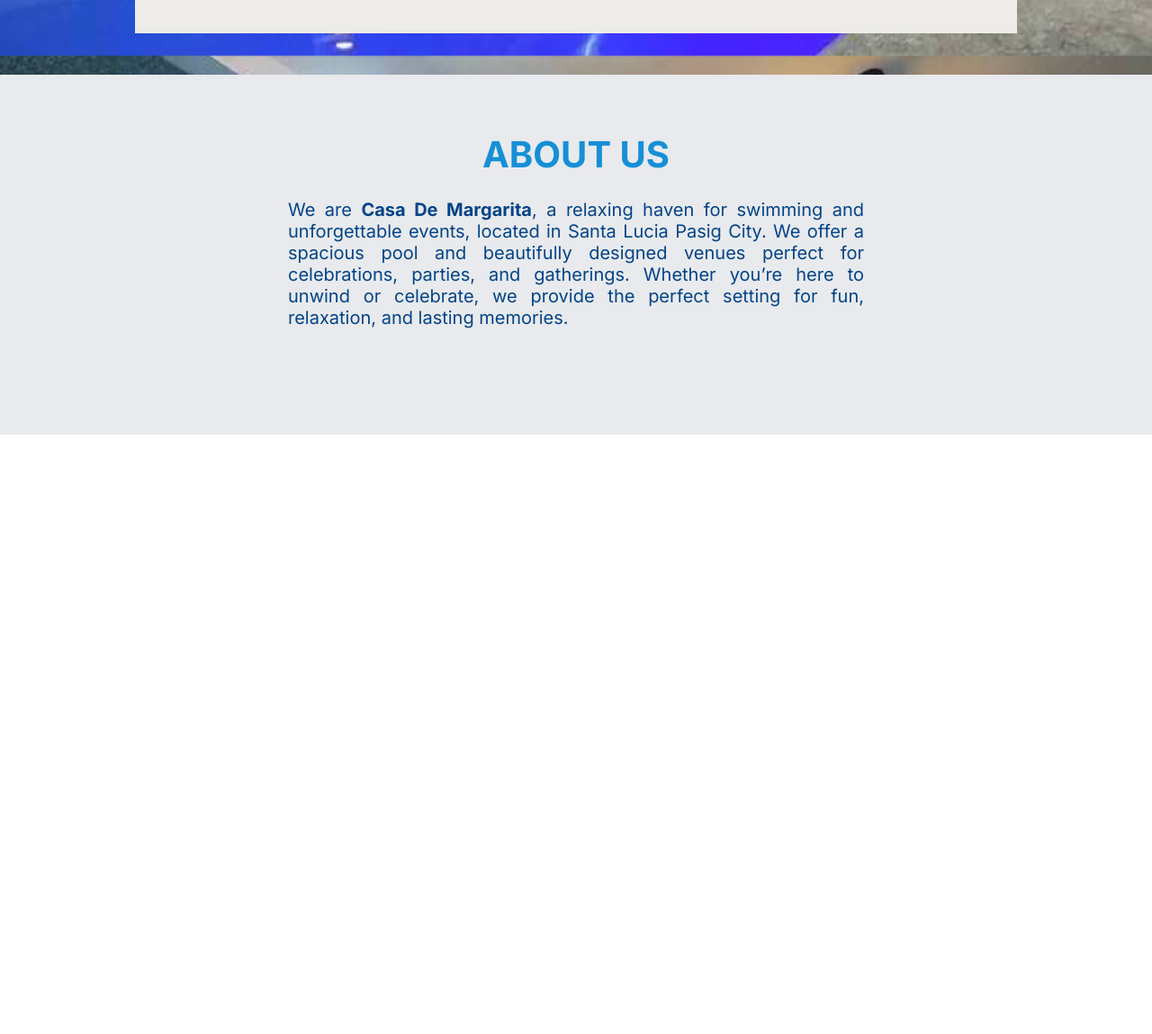
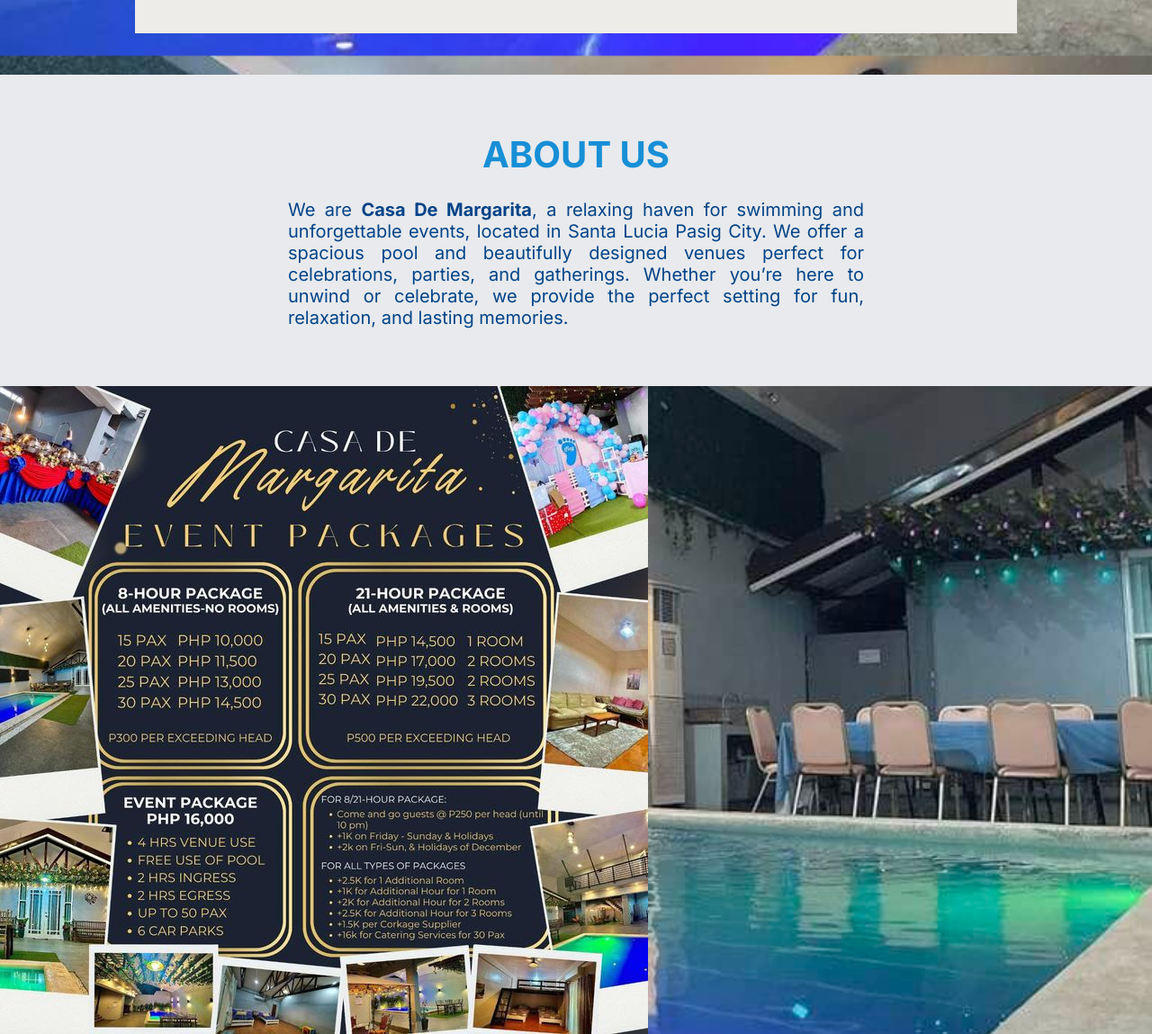
Before and after one commit to thereal4th/Casa-De-Margarita, a plain HTML site: page index.html in a window 1280 px wide. Shown: the part 1203-2352 px from the top of the page at 90% size. Before the commit the page ends 1686 px from the top, so only its background shows below. Drawn offline with nearby package versions, Linux system fonts and the light colour scheme.

Commit message:
attempt at fixing about section margins and background color

```diff
--- a/index.css
+++ b/index.css
@@ -75,7 +75,7 @@ body {
 }
 
 .about-section{
-  height:50%;
+  height:auto;
   background-color:#e8eaed;
   margin-top: 2%;
   display: flex;
@@ -97,7 +97,7 @@ body {
   margin-left: auto;
   margin-right: auto;
   margin-top: 2%;
-  margin-bottom: auto;
+  margin-bottom: 5%;
 }
 
 .about-section-paragraph{
--- a/index.html
+++ b/index.html
@@ -72,6 +72,10 @@
             </div>
         </div>
 
+        <div class = "pricing-section">
+            <img id = "img-pricing" src="images/pricing1.jpg">
+        </div>
+
         <script src="https://cdn.rawgit.com/michalsnik/aos/2.1.1/dist/aos.js"></script>
         <script>
             AOS.init();
```
Also changed, not shown: images/backgroundimage7.jpg (added), images/foodtray.jpg (added), images/pricing1.jpg (added).
